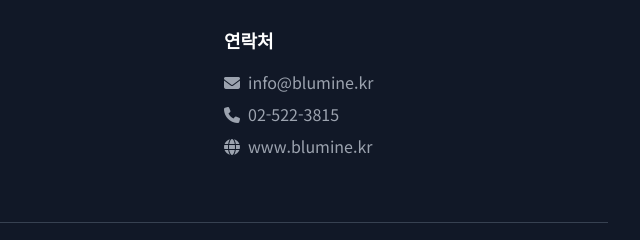
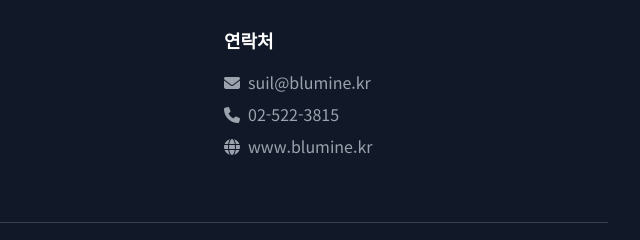
Before and after one commit to suil-blumine/blumine-website, a plain HTML site: page index.html in a window 1280 px wide. Shown: the part 2516-2756 px from the top of the page, 640-1280 px from the left. Drawn offline with nearby package versions, Linux system fonts and the light colour scheme.

Commit message:
Update index.html

```diff
--- a/index.html
+++ b/index.html
@@ -306,7 +306,7 @@
                 <div>
                     <h4 class="text-lg font-semibold mb-4">연락처</h4>
                     <div class="space-y-2 text-gray-400">
-                        <p><i class="fas fa-envelope mr-2"></i>info@blumine.kr</p>
+                        <p><i class="fas fa-envelope mr-2"></i>suil@blumine.kr</p>
                         <p><i class="fas fa-phone mr-2"></i>02-522-3815</p>
                         <p><i class="fas fa-globe mr-2"></i>www.blumine.kr</p>
                     </div>
```
